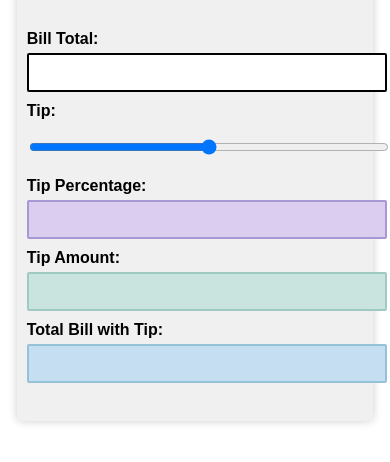
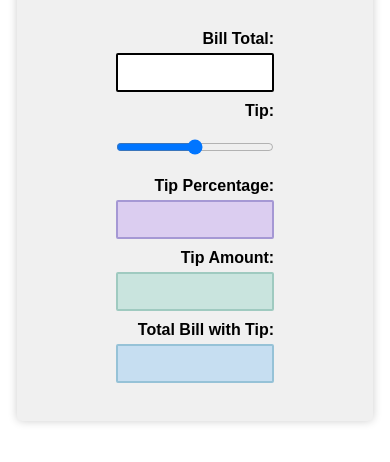
Before and after one commit to valletidivyasri/ITMD541_Lab3, a plain HTML site: page index.html in a window 390 px wide. Shown: the part 148-610 px from the top of the page. Drawn offline with Linux system fonts and the light colour scheme.

Commit message:
final commit

```diff
--- a/styles.css
+++ b/styles.css
@@ -72,20 +72,19 @@ h2 {
     border: 2px solid #96c2d7;
 }
 
-@media (max-width: 828px) {
+@media (max-width: 768px) {
     .container {
         width: 90%;
         padding: 10px;
     }
 
     label {
-        width: 100%;
-        text-align: left;
+        width: 50%;
         margin-bottom: 5px;
     }
 
     input[type="text"], input[type="range"] {
-        width: 100%;
+        width: 40%;
         padding: 10px;
     }
 
```
